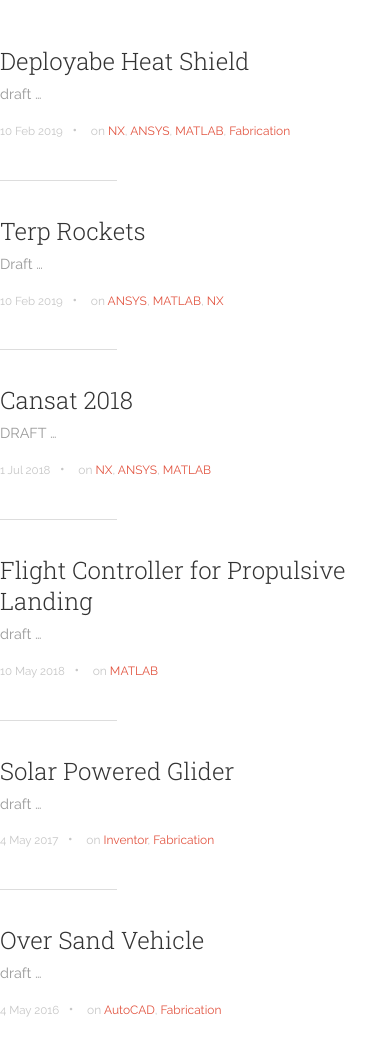
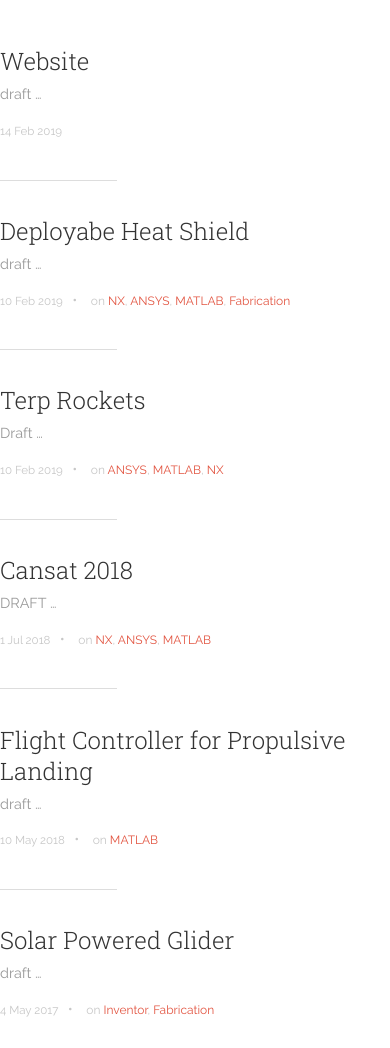
Before and after one commit to andanao/Personal-Site, a Jekyll site: the page built from index.html, in a window 390 px wide and 1400 px high, cut to the strip 352-1400 px from the top of the window. Built offline with Jekyll 4.4.1, drawn with Linux system fonts in a browser that asks for light colours; the list of posts is cut into pages by our own code.

Commit message:
Updates and fixes
Added some pages fixed some jankyness and formatting

```diff
--- a/_config.yml
+++ b/_config.yml
@@ -13,6 +13,8 @@ author:
 #  facebook_username: [wee](/assets/A_Danao-Schroeder_resume_2019-02.pdf)
   github_username:  andanao
   linkedin_username:  adrian-danao-schroeder-a85698155
+
+
 defaults:
   -
     scope:
--- a/_includes/header.html
+++ b/_includes/header.html
@@ -8,6 +8,7 @@
 
     <div class="panel-main__inner panel-inverted">
     <div class="panel-main__content">
+
         <a href="{{ site.baseurl }}/about" title="About {{ site.title }}">
           <img src="{{ site.baseurl }}/images/profile.jpg" class="user-image" alt="My Profile Photo">
           <h1 class="panel-cover__title panel-title">{{ site.title }}</h1>
@@ -20,21 +21,21 @@
 
           <nav class="cover-navigation cover-navigation--primary">
             <ul class="navigation">
-              <li class="navigation__item"><a href="{{ site.baseurl }}/about" title="About {{ site.baseurl }}" class="blog-button">About</a></li>
+              <li class="navigation__item"><a href="{{ site.baseurl }}/about" title="About" class="blog-button">About</a></li>
             </ul>
           </nav>
           <br>
 
           <nav class="cover-navigation cover-navigation--primary">
             <ul class="navigation">
-              <li class="navigation__item"><a href="{{ site.baseurl }}/#portfolio" title="link to {{ site.title }} blog" class="blog-button">Portfolio</a></li>
+              <li class="navigation__item"><a href="{{ site.baseurl }}/#portfolio" title="Portfolio" class="blog-button">Portfolio</a></li>
             </ul>
           </nav>
           <br>
 
           <nav class="cover-navigation cover-navigation--primary">
             <ul class="navigation">
-              <li class="navigation__item"><a href="/resume/" title="link to {{ site.title }} Resume" class="blog-button">Resume</a></li>
+              <li class="navigation__item"><a href="{{ site.baseurl }}/resume/" title=Resume" class="blog-button">Resume</a></li>
             </ul>
           </nav>
           <br>
@@ -92,14 +93,6 @@
               </li>
             {% endif %}
 
-            <!-- RSS --#            <li class="navigation__item">
-              <a href="{{ site.baseurl }}/feed.xml" title="This should work right?" target="_blank">
-                <i class="icon icon-rss"></i>
-                <span class="label">RSS</span>
-              </a>
-            </li>
-          -->
-
             </ul>
           </nav>
 
--- a/_layouts/post.html
+++ b/_layouts/post.html
@@ -8,6 +8,7 @@ layout: default
       {% if page.tags.size > 0 %}
       &#8226; <span class="post-meta__tags">on {% for tag in page.tags %}<a href="{{ site.baseurl }}/tags/#{{ tag }}">{{ tag }}</a>{% if forloop.last == false %}, {% endif %}{% endfor %}</span>
       {% endif %}
+ <!---     <a href="{{ site.baseurl }}/#portfolio/" title="back" >back</a></li> -->
     </div>
     <h1 class="post-title">{{ page.title }}</h1>
   </header>
--- /dev/null
+++ b/_posts/2019-02-14-website.markdown
@@ -0,0 +1,9 @@
+---
+title: Website
+layout: post
+date:  2019-02-14
+categories: [portfolio]
+tags: []
+permalink: /:categories/:title
+---
+## draft
--- a/_sass/uno.scss
+++ b/_sass/uno.scss
@@ -1558,8 +1558,7 @@ input[type="tel"] {
 		color: #cccccc; }
 
 @media all and (min-width: 1300px) {
-	.content-wrapper {
-		margin-left: 530px; } }
+	.content-wrapper { } }
 @media all and (max-width: 1100px) {
 	.panel-cover__logo {
 		width: 70px; }
--- a/js/main.js
+++ b/js/main.js
@@ -6,11 +6,13 @@ sitemap:
 
 $(document).ready(function () {
   $('.blog-button').click(function (e) {
+
     if ($('.panel-cover').hasClass('panel-cover--collapsed')) return    currentWidth = $('.panel-cover').width()
     if (currentWidth < 960) {
       $('.panel-cover').addClass('panel-cover--collapsed')
       $('.content-wrapper').addClass('animated slideInRight')
-    } else {
+    }
+    else {
       $('.panel-cover').css('max-width', currentWidth)
       $('.panel-cover').animate({'max-width': '530px', 'width': '30%'}, 400, swing = 'swing', function () {})
     }
```
Also changed, not shown: 1 other file.
